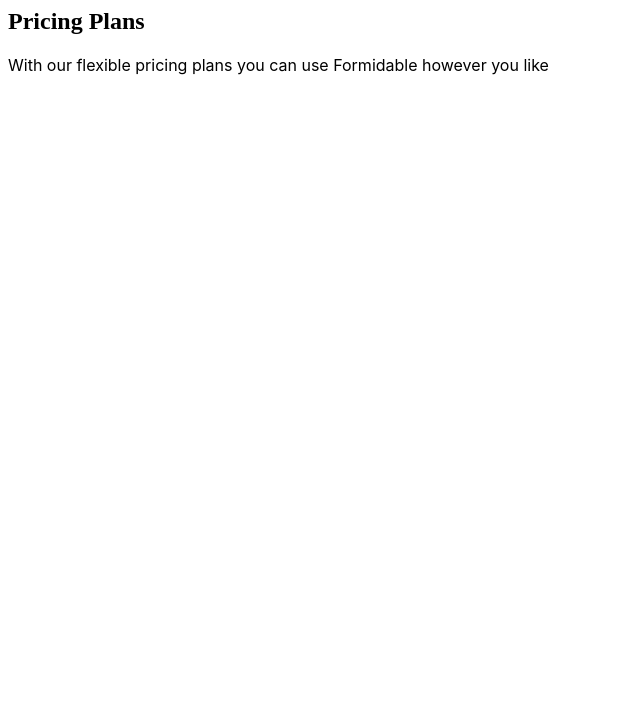
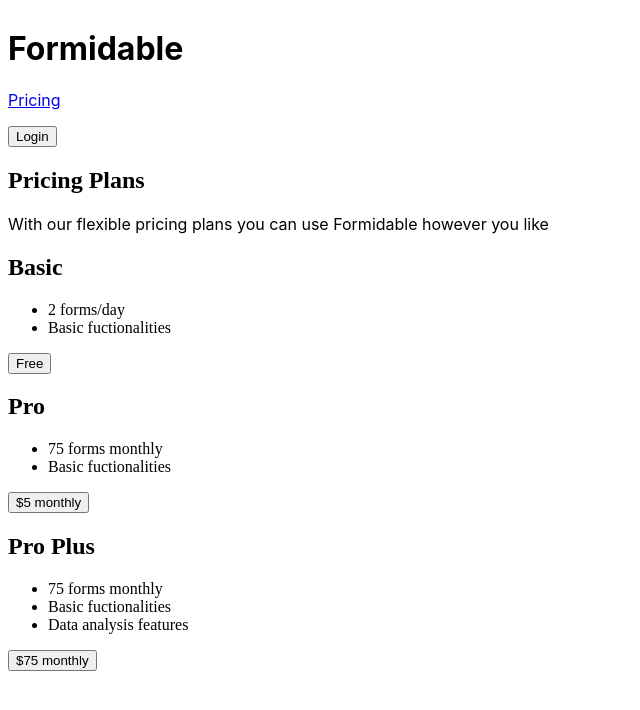
Before and after one commit to americallison/formidable-, a React (Create React App) app: page /pricing in a window 1280 px wide. Shown: the top 710 px of the page, without its empty margins (0-640 px from the left). Built offline with nearby package versions, Linux system fonts and the light colour scheme.

Commit message:
added components

```diff
--- a/src/components/FormCreation.js
+++ b/src/components/FormCreation.js
@@ -1,8 +1,10 @@
 import React from 'react';
+import MainNav from './MainNav';
 
 export default function FormCreation () {
     return (
         <>
+        <MainNav />
             <h1>Formidable Form Creator</h1>
             <input type="text" placeholder="Form Title" /><br />
             <input type="text" placeholder="Form Description" />
--- a/src/components/MainNav.js
+++ b/src/components/MainNav.js
@@ -1,11 +1,12 @@
 import React from 'react';
 import LoginButton from './LoginButton';
 import Pricing from './Pricing';
+import { Link } from 'react-router-dom';
 
 export default function MainNav() {
     return (
         <>
-            <img src=""  alt="" />
+            <img src="" alt="" />
             <h1>Formidable</h1>
             <div>
                 <Link to="/pricing"><p>Pricing</p></Link>
--- a/src/components/Pricing.js
+++ b/src/components/Pricing.js
@@ -1,12 +1,41 @@
 import React from 'react';
+import MainNav from './MainNav';
 
 export default function Pricing () {
     return (
         <>
+        <MainNav />
            <div>
              <h2>Pricing Plans</h2>
              <p>With our flexible pricing plans you can use Formidable however you like</p>
            </div>
+           <div>
+             <h2>Basic</h2>
+             <ul>
+                <li>2 forms/day</li>
+                <li>Basic fuctionalities</li>
+             </ul>
+             <button>Free</button>
+           </div>
+           <div>
+             <h2>Pro</h2>
+             <ul>
+                <li>75 forms monthly</li>
+                <li>Basic fuctionalities</li>
+             </ul>
+             <button>$5 monthly</button>
+           </div>
+            <div>
+             <h2>Pro Plus</h2>
+             <ul>
+                <li>75 forms monthly</li>
+                <li>Basic fuctionalities</li>
+                <li>Data analysis features</li>
+             </ul>
+             <button>$75 monthly</button>
+           </div>
+
+
         </>
     )
 }
--- a/src/components/auth/Login.js
+++ b/src/components/auth/Login.js
@@ -1,9 +1,11 @@
 import React from 'react';
 import { Link } from 'react-router-dom';
+import MainNav from '../MainNav';
 
 export default function Login() {
     return (
         <>
+        <MainNav />
             <h4>Login</h4>
             <input type="text" placeholder="username" /><br />
             <input type="text" placeholder="password" />
```
Also changed, not shown: src/components/FormPreview.js (added, +9 -0 lines).
